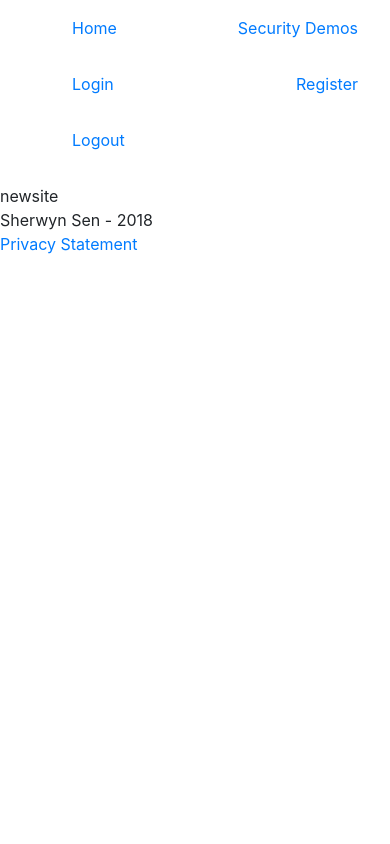
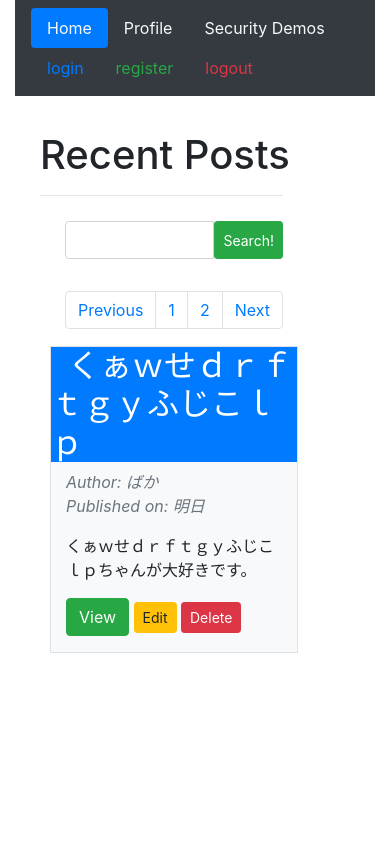
Before and after one commit to ika-musuko/security-blog-site, a Flask app: page / in a window 390 px wide. Run offline with Flask 2, Linux system fonts and the light colour scheme; some libraries are stand-ins or nearby versions.

Commit message:
base template and homepage layout done (shows recent posts)

```diff
--- /dev/null
+++ b/project/static/styles.css
@@ -0,0 +1,31 @@
+:root {
+    --right-margins: 60px;
+}
+
+body {
+    padding: 0;
+}
+
+.navigation {
+    background-color:#333333;
+}
+.top5 { margin-top:5px; }
+.top7 { margin-top:7px; }
+.top10 { margin-top:10px; }
+.top15 { margin-top:15px; }
+.top17 { margin-top:17px; }
+.top30 { margin-top:30px; }
+
+.post-heading {
+    margin-left:-15px;
+    margin-right:-15px;
+}
+
+hr{
+    margin-right: var(--right-margins);
+}
+
+.content {
+    margin: 25px;
+    margin-right: var(--right-margins);
+}
--- a/project/templates/base.html
+++ b/project/templates/base.html
@@ -4,9 +4,7 @@
 <html>
     <head>
         <link rel="stylesheet" href="https://stackpath.bootstrapcdn.com/bootstrap/4.1.0/css/bootstrap.min.css" integrity="sha384-9gVQ4dYFwwWSjIDZnLEWnxCjeSWFphJiwGPXr1jddIhOegiu1FwO5qRGvFXOdJZ4" crossorigin="anonymous">
-        <script src="https://code.jquery.com/jquery-3.3.1.slim.min.js" integrity="sha384-q8i/X+965DzO0rT7abK41JStQIAqVgRVzpbzo5smXKp4YfRvH+8abtTE1Pi6jizo" crossorigin="anonymous"></script>
-        <script src="https://cdnjs.cloudflare.com/ajax/libs/popper.js/1.14.0/umd/popper.min.js" integrity="sha384-cs/chFZiN24E4KMATLdqdvsezGxaGsi4hLGOzlXwp5UZB1LY//20VyM2taTB4QvJ" crossorigin="anonymous"></script>
-        <script src="https://stackpath.bootstrapcdn.com/bootstrap/4.1.0/js/bootstrap.min.js" integrity="sha384-uefMccjFJAIv6A+rW+L4AHf99KvxDjWSu1z9VI8SKNVmz4sk7buKt/6v9KI65qnm" crossorigin="anonymous"></script>
+        <link rel="stylesheet" type="text/css" href="{{ url_for('static', filename='styles.css') }}"/>
 
         <title>{% block title %}{% endblock %} | CS166 Security Blog Site</title>
         {% block head %}
@@ -14,24 +12,53 @@
     </head>
 
     <body>
-        <div class="navbar navbar-light">
-            <ul class="nav-item"><a class="nav-link" href="{{ url_for('index') }}">Home</a></ul>
-            {# <ul class="nav-item"><a class="nav-link" href="{{ url_for('your_profile') }}">Your Profile</a></ul> #}
-            <ul class="nav-item"><a class="nav-link" href="{{ url_for('demos') }}">Security Demos</a></ul>
-            <ul class="nav-item"><a class="nav-link" href="{{ url_for('login') }}">Login</a></ul>
-            <ul class="nav-item"><a class="nav-link" href="{{ url_for('register') }}">Register</a></ul>
-            <ul class="nav-item"><a class="nav-link" href="{{ url_for('logout') }}">Logout</a></ul>
+        <div class="container-fluid">
+            <div class="row">
+                <div class="col-md-12">
+                    <div class="bg-dark navbar">
+                        <ul class="nav nav-pills">
+                            <li class="nav-item">
+                                <a class="nav-link text-light {% if active_page == 'index' %} active {% endif %}" href="{{ url_for('index') }}">Home</a>
+                            </li>
+                            <li class="nav-item">
+                                <a class="nav-link text-light {% if active_page == 'your_profile' %} active {% endif %}" href="{{ url_for('your_profile') }}">Profile</a>
+                            </li>
+                            <li class="nav-item">
+                                <a class="nav-link text-light {% if active_page == 'demos' %} active {% endif %}" href="{{ url_for('demos') }}">Security Demos</a>
+                            </li>
+                        </ul>
+                        <ul class="nav navbar-right">
+                            <li class="nav-item dropdown ml-auto">
+                                <a class="nav-link" href="{{ url_for('login') }}">login</a>
+                            </li>
+                            <li class="nav-item dropdown ml-auto">
+                                <a class="nav-link text-success" href="{{ url_for('register') }}">register</a>
+                            </li>
+                            <li class="nav-item dropdown ml-auto">
+                                <a class="nav-link text-danger" href="{{ url_for('logout') }}">logout</a>
+                            </li>
+                        </ul>
+                    </div>
+                </div>
+            </div>
+            <div class="row top10">
+                {# content #}
+                <div class="col-md-12 content">
+                    <h1 class="title">
+                        {% block heading %}
+                        {% endblock %}
+                    </h1>
+                    <hr/>
+                    <div class="content">
+                        {% block content %}
+                        {% endblock %}
+                    </div>
+                </div>
+
+            </div>
         </div>
-
-        <div class="content">
-            {% block content %}
-            {% endblock %}
-        </div>
-
-        <footer>
-            Sherwyn Sen - 2018<br/>
-            <a class="" href="{{ url_for('privacy') }}">Privacy Statement</a>
-        </footer>
     </body>
-
+    <script src="https://code.jquery.com/jquery-3.3.1.slim.min.js" integrity="sha384-q8i/X+965DzO0rT7abK41JStQIAqVgRVzpbzo5smXKp4YfRvH+8abtTE1Pi6jizo" crossorigin="anonymous"></script>
+    <script src="https://cdnjs.cloudflare.com/ajax/libs/popper.js/1.14.0/umd/popper.min.js" integrity="sha384-cs/chFZiN24E4KMATLdqdvsezGxaGsi4hLGOzlXwp5UZB1LY//20VyM2taTB4QvJ" crossorigin="anonymous"></script>
+    <script src="https://stackpath.bootstrapcdn.com/bootstrap/4.1.0/js/bootstrap.min.js" integrity="sha384-uefMccjFJAIv6A+rW+L4AHf99KvxDjWSu1z9VI8SKNVmz4sk7buKt/6v9KI65qnm" crossorigin="anonymous"></script>
 </html>
--- a/project/templates/index.html
+++ b/project/templates/index.html
@@ -1,7 +1,63 @@
 {# blog list screen #}
 {% extends "base.html" %}
+{% set active_page="index" %}
+
 {% block title %}Home{% endblock %}
 {% block head %}{% endblock %}
+{% block heading %}Recent Posts{% endblock %}
 {% block content %}
-newsite
+<div class="row">
+    {# search bar #}
+    <div class="form-group col-md-12">
+        <form>
+            <div class="input-group row" style="margin: 0px 0px">
+                <input class="form-control" type="text">
+                <button type="button" class="btn btn-sm btn-success">Search!</button>
+            </div>
+        </form>
+    </div>
+
+    {# pagination #}
+    <div class="col-md-6">
+        <nav>
+            <ul class="pagination">
+                <li class="page-item">
+                    <a class="page-link" href="#">Previous</a>
+                </li>
+                <li class="page-item">
+                    <a class="page-link" href="#">1</a>
+                </li>
+                <li class="page-item">
+                    <a class="page-link" href="#">2</a>
+                </li>
+                <li class="page-item">
+                    <a class="page-link" href="#">Next</a>
+                </li>
+            </ul>
+        </nav>
+    </div>
+    <div class="col-md-6">
+    </div>
+</div>
+
+{# blog posts #}
+<div class="row bg-light border">
+    <div class="col-md-12">
+        <h2 class="post-heading text-white bg-primary">
+            &nbsp;&nbsp;くぁｗせｄｒｆｔｇｙふじこｌｐ
+        </h2>
+        <p class="text-muted"><i>
+            Author: ばか<br/>
+            Published on: 明日<br/>
+        </i></p>
+        <p>
+           くぁｗせｄｒｆｔｇｙふじこｌｐちゃんが大好きです。
+        </p>
+        <p>
+            <button class="btn btn-success">View</button>
+            <button class="btn btn-sm btn-warning">Edit</button>
+            <button class="btn btn-sm btn-danger">Delete</button>
+        </p>
+    </div>
+</div>
 {% endblock %}
--- a/project/views/error_views.py
+++ b/project/views/error_views.py
@@ -9,14 +9,14 @@ from project import app
 
 @app.errorhandler(401)
 def unauthorized_error():
-    return "401 not authorized"
+    return "401 not authorized", 401
 
 
 @app.errorhandler(404)
 def not_found_error():
-    return "404 not found"
+    return "404 not found", 404
 
 
 @app.errorhandler(500)
 def internal_server_error():
-    return "500 internal server error"
+    return "500 internal server error", 500
--- a/project/views/normal_views.py
+++ b/project/views/normal_views.py
@@ -16,8 +16,11 @@ def index():
 
 @app.route("/demos")
 def demos():
-    return "demos"
+    return render_template("demos.html")
 
+@app.route("/your_profile")
+def your_profile():
+    return "your profile"
 
 @app.route("/login")
 def login():
--- a/requirements.txt
+++ b/requirements.txt
@@ -4,5 +4,4 @@ itsdangerous==0.24
 Jinja2==2.10
 MarkupSafe==1.0
 PyMySQL==0.8.0
-uWSGI==2.0.17
 Werkzeug==0.14.1
```
Also changed, not shown: project/templates/_fresh_page.html (added, +9 -0 lines), project/templates/demos.html (+12 -0 lines), readme.md.
